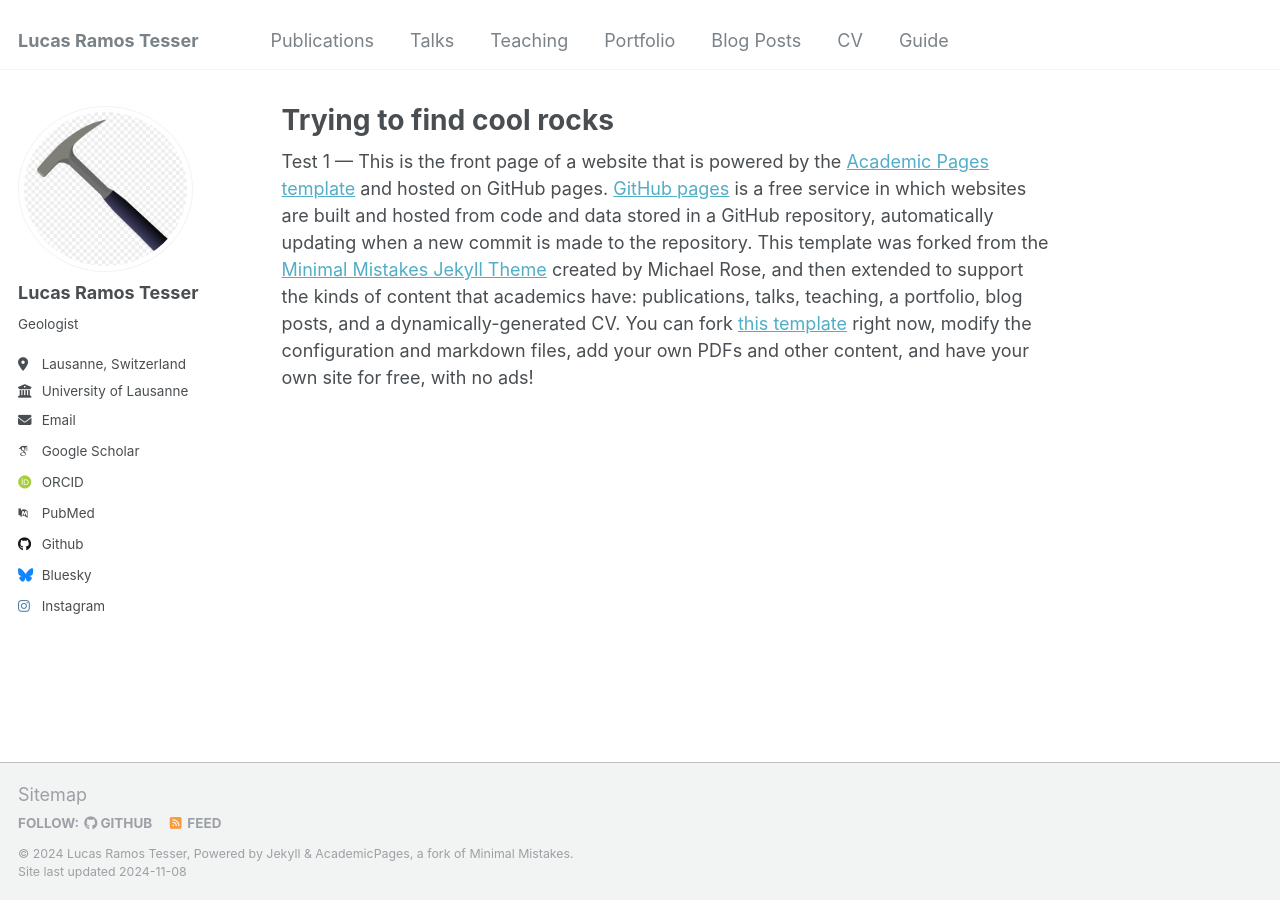
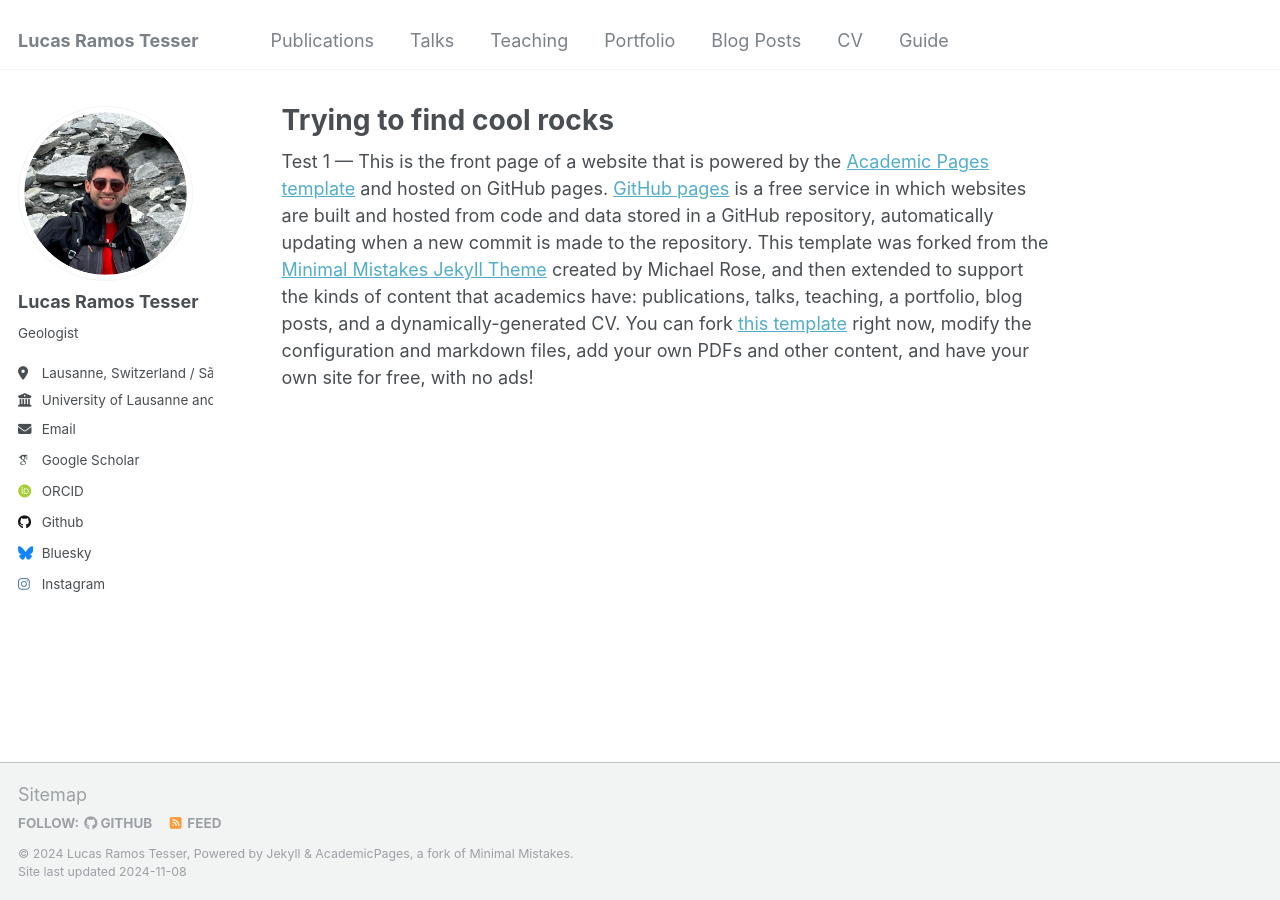
Before and after one commit to ltessergeo/ltesser, a Jekyll site: the page built from _pages/about.md, in a window 1280 px wide. Built offline with Jekyll 4.4.1, drawn with Linux system fonts in a browser that asks for light colours; some web fonts are replaced.

Commit message:
Update _config.yml

```diff
--- a/_config.yml
+++ b/_config.yml
@@ -21,12 +21,12 @@ repository               : "ltessergeo.github.io/ltesser"
 #               Additional customization can be done by editing /_includes/author-profile.html
 author:
   # Biographic information
-  avatar           : "hammer.png"
+  avatar           : "Lucas_300.png"
   name             : "Lucas Ramos Tesser"
   pronouns         : # example: "she/her"
   bio              : "Geologist"
-  location         : "Lausanne, Switzerland"
-  employer         : "University of Lausanne"
+  location         : "Lausanne, Switzerland / São Paulo, Brazil"
+  employer         : "University of Lausanne and University of São Paulo"
   uri              : # URL
   email            : "ltesser.geo@gmail.com"
 
@@ -34,9 +34,9 @@ author:
   arxiv            : # URL - Update with the correct link to your profile
   googlescholar    : "https://scholar.google.com/citations?hl=pt-BR&user=eyqKOG8AAAAJ&view_op=list_works&sortby=pubdate"
   impactstory      : # URL
-  orcid            : "http://orcid.org/yourorcidurl"
+  orcid            : "http://orcid.org/0000-0001-7253-7630"
   semantic         : # URL
-  pubmed           : "https://www.ncbi.nlm.nih.gov/pubmed/?term=john+snow"
+  pubmed           : # "https://www.ncbi.nlm.nih.gov/pubmed/?term=john+snow"
   researchgate     : # URL
   scopus           : # URL
 
@@ -44,7 +44,7 @@ author:
   bitbucket        : # Username - Update with your username on the site
   codepen          : # Username
   dribbble         : # Username
-  github           : "academicpages"
+  github           : "ltessergeo"
   kaggle           : # Username
   stackoverflow    : # User number or user number and name (i.e., use "1" or "1/jeff-atwood")
 
```
